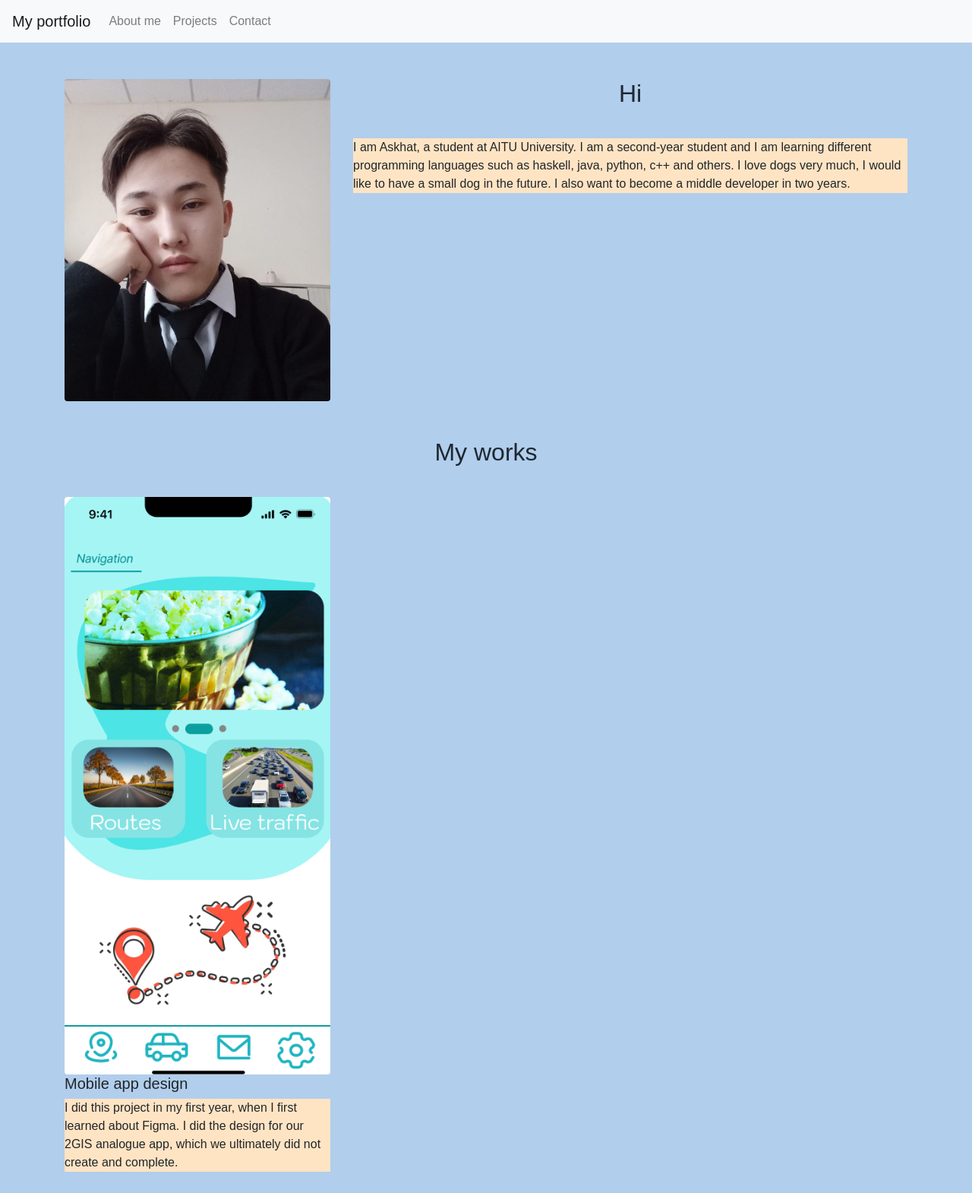
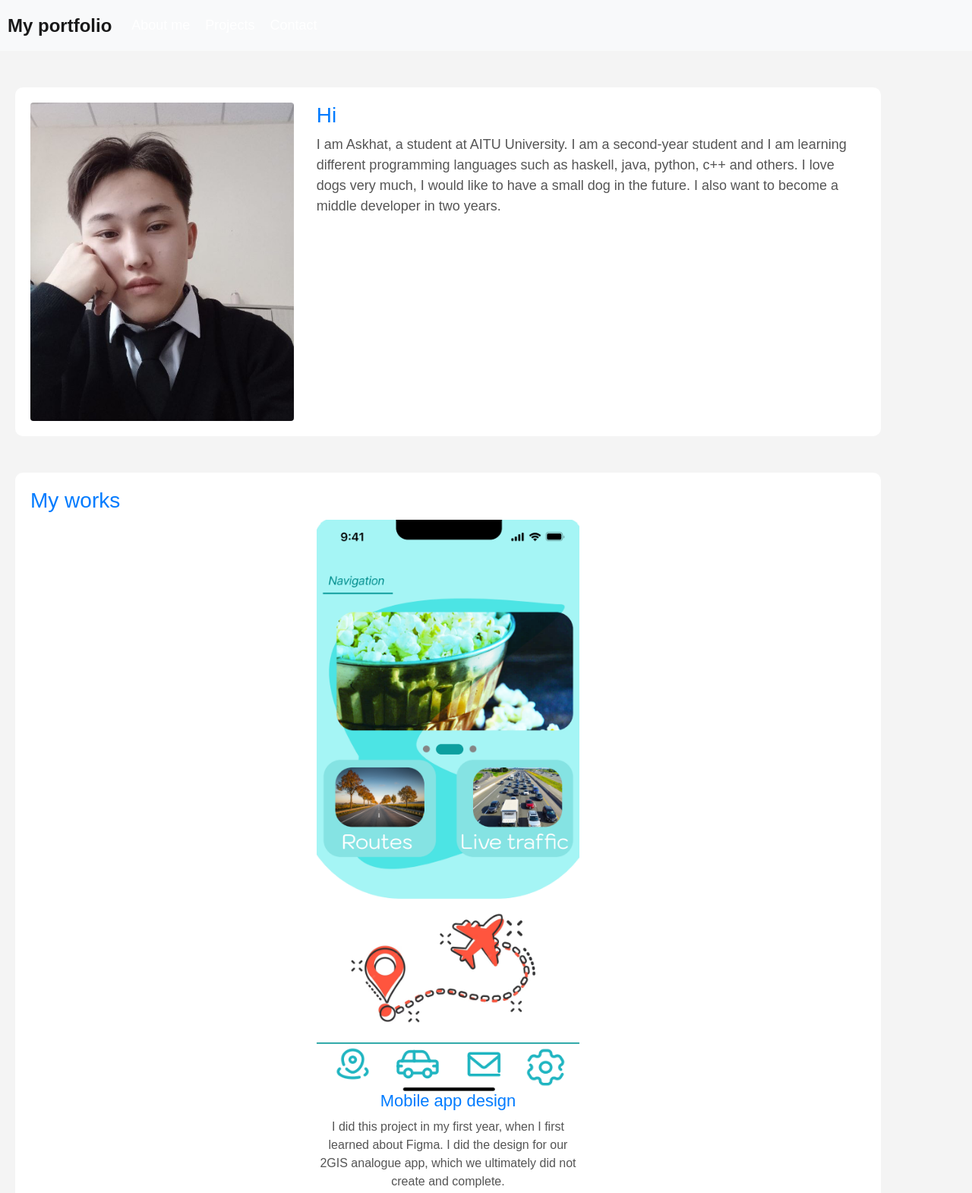
Before and after one commit to askhat00/myportfolio, a plain HTML site: page index.html in a window 1280 px wide. Shown: the top 1570 px of the page at 76% size. Drawn offline with nearby package versions, Linux system fonts and the light colour scheme.

Commit message:
index.css

```diff
--- a/index.css
+++ b/index.css
@@ -1,19 +1,108 @@
+
 body {
   font-family: Arial, sans-serif;
-    background-color: #b1ceec;
+  background-color: #f4f4f4;
+  color: #333;
+  margin: 0;
+  padding: 0;
 }
 
-  h2 {
-    color: #1e2831;
+.navbar {
+  background-color: #007bff;
+  padding: 10px;
+}
+
+.navbar-brand {
+  color: white;
+  font-size: 24px;
+  font-weight: bold;
+  text-decoration: none;
+}
+
+.navbar-nav .nav-item .nav-link {
+  color: white;
+  font-size: 18px;
+  text-decoration: none;
+  padding: 10px;
+}
+
+.navbar-nav .nav-item .nav-link:hover {
+  background-color: #0056b3;
+}
+
+#about {
+  background-color: white;
+  padding: 20px;
+  margin: 20px;
+  border-radius: 10px;
+}
+
+#about img {
+  width: 100%;
+  border-radius: 10px;
+}
+
+#about h2 {
+  font-size: 28px;
+  color: #007bff;
+}
+
+#about p {
+  font-size: 18px;
+  color: #555;
+}
+
+#projects {
+  background-color: white;
+  padding: 20px;
+  margin: 20px;
+  border-radius: 10px;
+}
+
+#projects h2 {
+  font-size: 28px;
+  color: #007bff;
+}
+
+#projects .row {
+  display: flex;
+  justify-content: space-around;
+}
+
+#projects .col-md-4 {
   text-align: center;
-    margin-bottom: 40px;
+  margin-bottom: 20px;
+}
+
+#projects img {
+  width: 100%;
+  height: auto;
+  border-radius: 10px;
+}
+
+#projects h5 {
+  font-size: 22px;
+  color: #007bff;
+}
+
+#projects p {
+  font-size: 16px;
+  color: #555;
 }
 
 footer {
-    background-color: #273440;
+  background-color: #007bff;
   color: white;
+  text-align: center;
+  padding: 15px;
+  margin-top: 20px;
 }
 
-  p {
-    background-color: bisque;
+footer a {
+  color: white;
+  text-decoration: none;
 }
+
+footer a:hover {
+  text-decoration: underline;
+}
```
Lines whose indentation alone changed are shown as unchanged.
